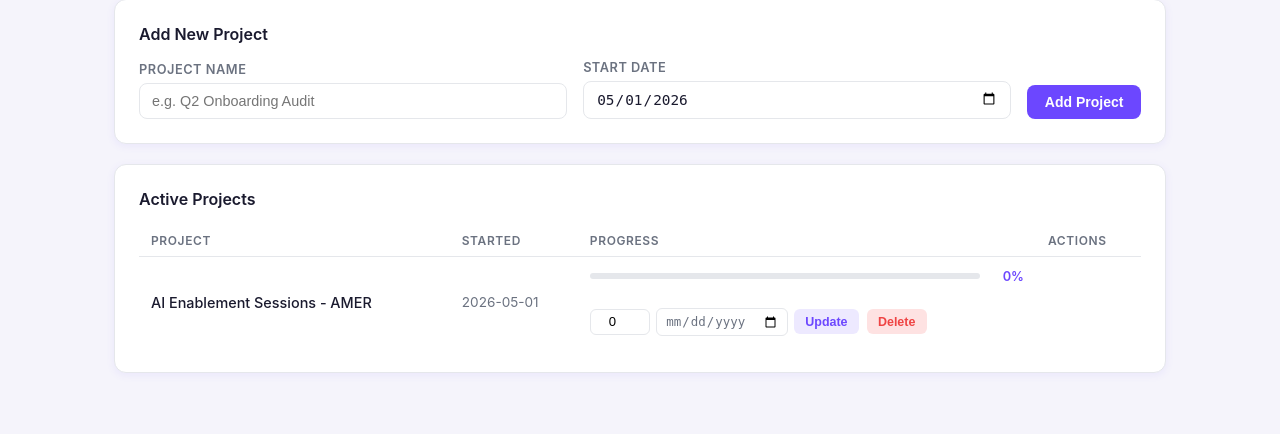
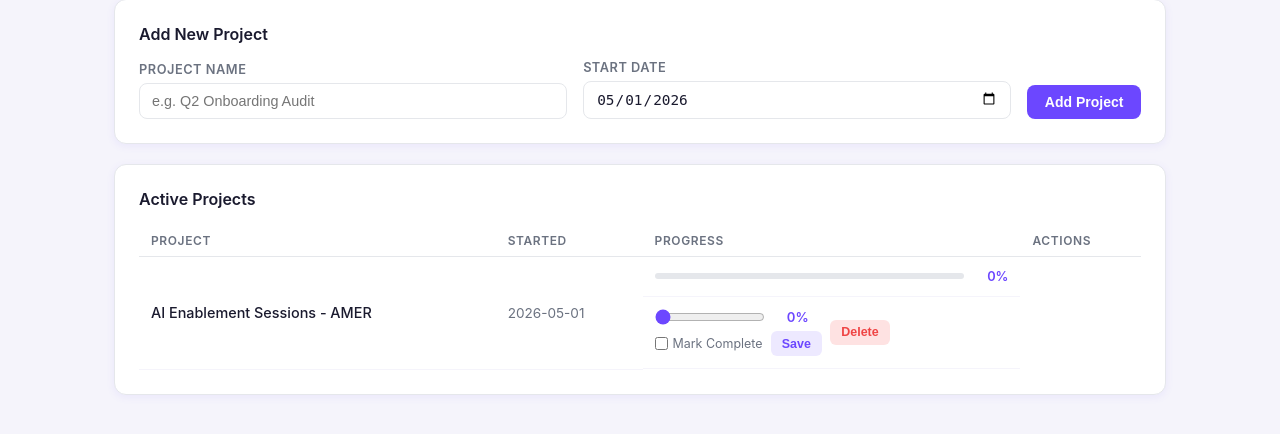
Before and after one commit to AshleyR-DD/Team-tracker, a Flask app: page /teammate/1 in a window 1280 px wide. Shown: the part 205-639 px from the top of the page. Run offline with Flask 3, Linux system fonts and the light colour scheme; data comes from the database, SQL or seed files in the repository; both versions use the stored data as it was after the commit.

Commit message:
including progress tracker on individual cards

```diff
--- a/app.py
+++ b/app.py
@@ -1,9 +1,16 @@
 from flask import Flask, render_template, request, redirect, url_for
 import sqlite3
-from datetime import date
+from datetime import date, datetime
 
 app = Flask(__name__)
 DB = 'team_tracker.db'
+
+
+@app.template_filter('fmt_date')
+def fmt_date(s):
+    if not s:
+        return ''
+    return datetime.strptime(s, '%Y-%m-%d').strftime('%b %-d')
 
 
 def get_db():
@@ -27,6 +34,13 @@ def init_db():
                 pct_complete INTEGER DEFAULT 0,
                 completed_date TEXT,
                 FOREIGN KEY (teammate_id) REFERENCES teammates(id)
+            );
+            CREATE TABLE IF NOT EXISTS progress_history (
+                id INTEGER PRIMARY KEY AUTOINCREMENT,
+                project_id INTEGER NOT NULL,
+                pct_complete INTEGER NOT NULL,
+                updated_date TEXT NOT NULL,
+                FOREIGN KEY (project_id) REFERENCES projects(id)
             );
         ''')
         if conn.execute('SELECT COUNT(*) FROM teammates').fetchone()[0] == 0:
@@ -66,7 +80,13 @@ def teammate(tid):
         'SELECT * FROM projects WHERE teammate_id = ? ORDER BY completed_date ASC, start_date DESC',
         (tid,)
     ).fetchall()
-    return render_template('teammate.html', teammate=t, projects=projects, today=date.today().isoformat())
+    history = {}
+    for p in projects:
+        history[p['id']] = db.execute(
+            'SELECT pct_complete, updated_date FROM progress_history WHERE project_id = ? ORDER BY updated_date DESC',
+            (p['id'],)
+        ).fetchall()
+    return render_template('teammate.html', teammate=t, projects=projects, today=date.today().isoformat(), history=history)
 
 
 @app.route('/teammate/<int:tid>/add', methods=['POST'])
@@ -85,12 +105,18 @@ def add_project(tid):
 @app.route('/project/<int:pid>/update', methods=['POST'])
 def update_project(pid):
     pct = max(0, min(100, int(request.form.get('pct_complete', 0))))
-    completed_date = request.form.get('completed_date') or None
+    mark_complete = request.form.get('mark_complete')
+    completed_date = date.today().isoformat() if mark_complete else None
+    today = date.today().isoformat()
     with get_db() as db:
         project = db.execute('SELECT teammate_id FROM projects WHERE id = ?', (pid,)).fetchone()
         db.execute(
             'UPDATE projects SET pct_complete = ?, completed_date = ? WHERE id = ?',
             (pct, completed_date, pid)
+        )
+        db.execute(
+            'INSERT INTO progress_history (project_id, pct_complete, updated_date) VALUES (?, ?, ?)',
+            (pid, pct, today)
         )
     return redirect(url_for('teammate', tid=project['teammate_id']))
 
--- a/static/style.css
+++ b/static/style.css
@@ -422,34 +422,86 @@ body {
     flex-wrap: wrap;
 }
 
-.inline-form {
+.update-form {
     display: flex;
+    flex-direction: column;
     gap: 0.4rem;
-    align-items: center;
 }
 
-.pct-input {
-    width: 60px;
-    padding: 0.3rem 0.5rem;
-    border: 1px solid var(--border);
-    border-radius: 6px;
-    font-size: 0.82rem;
-    text-align: center;
-    outline: none;
+.slider-row {
+    display: flex;
+    align-items: center;
+    gap: 0.5rem;
 }
 
-.pct-input:focus { border-color: var(--purple); }
-
-.date-input {
-    padding: 0.3rem 0.5rem;
-    border: 1px solid var(--border);
-    border-radius: 6px;
-    font-size: 0.78rem;
-    outline: none;
-    color: var(--text-muted);
+.slider-row input[type="range"] {
+    width: 110px;
+    accent-color: var(--purple);
+    cursor: pointer;
 }
 
-.date-input:focus { border-color: var(--purple); }
+.pct-display {
+    font-size: 0.82rem;
+    font-weight: 600;
+    color: var(--purple);
+    width: 36px;
+    text-align: right;
+}
+
+.form-actions {
+    display: flex;
+    align-items: center;
+    gap: 0.5rem;
+}
+
+.complete-label {
+    display: flex;
+    align-items: center;
+    gap: 0.3rem;
+    font-size: 0.78rem;
+    color: var(--text-muted);
+    cursor: pointer;
+    white-space: nowrap;
+}
+
+.complete-label input[type="checkbox"] {
+    accent-color: var(--green);
+    cursor: pointer;
+}
+
+.btn-history {
+    background: none;
+    border: none;
+    color: var(--text-muted);
+    font-size: 0.72rem;
+    cursor: pointer;
+    padding: 0.1rem 0.3rem;
+    text-decoration: underline;
+    display: block;
+    margin-top: 0.2rem;
+}
+
+.btn-history:hover { color: var(--purple); }
+
+.history-row td {
+    background: var(--bg);
+    padding: 0.5rem 0.75rem 0.6rem;
+}
+
+.history-list {
+    display: flex;
+    flex-wrap: wrap;
+    gap: 0.4rem;
+}
+
+.history-entry {
+    background: var(--purple-light);
+    color: var(--purple);
+    font-size: 0.74rem;
+    font-weight: 500;
+    padding: 0.2rem 0.6rem;
+    border-radius: 999px;
+}
 
 .completed-row { opacity: 0.75; }
 
--- a/templates/teammate.html
+++ b/templates/teammate.html
@@ -57,7 +57,14 @@
         <tbody>
             {% for p in active %}
             <tr>
-                <td class="project-name">{{ p.name }}</td>
+                <td class="project-name">
+                    {{ p.name }}
+                    {% if history[p.id] %}
+                    <button type="button" class="btn-history" onclick="toggleHistory('hist-{{ p.id }}')">
+                        {{ history[p.id]|length }} update{{ 's' if history[p.id]|length != 1 }}
+                    </button>
+                    {% endif %}
+                </td>
                 <td class="date-cell">{{ p.start_date }}</td>
                 <td class="progress-cell">
                     <div class="progress-bar">
@@ -66,16 +73,33 @@
                     <span class="pct-label">{{ p.pct_complete }}%</span>
                 </td>
                 <td class="actions-cell">
-                    <form action="{{ url_for('update_project', pid=p.id) }}" method="POST" class="inline-form">
-                        <input type="number" name="pct_complete" value="{{ p.pct_complete }}"
-                               min="0" max="100" class="pct-input">
-                        <input type="date" name="completed_date" class="date-input" placeholder="Completion date">
-                        <button type="submit" class="btn btn-sm btn-secondary">Update</button>
+                    <form action="{{ url_for('update_project', pid=p.id) }}" method="POST" class="update-form">
+                        <div class="slider-row">
+                            <input type="range" name="pct_complete" id="range-{{ p.id }}"
+                                   value="{{ p.pct_complete }}" min="0" max="100"
+                                   oninput="document.getElementById('pct-display-{{ p.id }}').textContent = this.value + '%'">
+                            <span id="pct-display-{{ p.id }}" class="pct-display">{{ p.pct_complete }}%</span>
+                        </div>
+                        <div class="form-actions">
+                            <label class="complete-label">
+                                <input type="checkbox" name="mark_complete"> Mark Complete
+                            </label>
+                            <button type="submit" class="btn btn-sm btn-secondary">Save</button>
+                        </div>
                     </form>
                     <form action="{{ url_for('delete_project', pid=p.id) }}" method="POST"
                           onsubmit="return confirm('Delete this project?')">
                         <button type="submit" class="btn btn-sm btn-danger">Delete</button>
                     </form>
+                </td>
+            </tr>
+            <tr id="hist-{{ p.id }}" class="history-row" style="display:none">
+                <td colspan="4">
+                    <div class="history-list">
+                        {% for h in history[p.id] %}
+                        <span class="history-entry">{{ h.updated_date | fmt_date }} &middot; {{ h.pct_complete }}%</span>
+                        {% endfor %}
+                    </div>
                 </td>
             </tr>
             {% endfor %}
@@ -119,4 +143,11 @@
     </table>
 </div>
 {% endif %}
+
+<script>
+function toggleHistory(id) {
+    const row = document.getElementById(id);
+    row.style.display = row.style.display === 'none' ? 'table-row' : 'none';
+}
+</script>
 {% endblock %}
```
Also changed, not shown: team_tracker.db.
